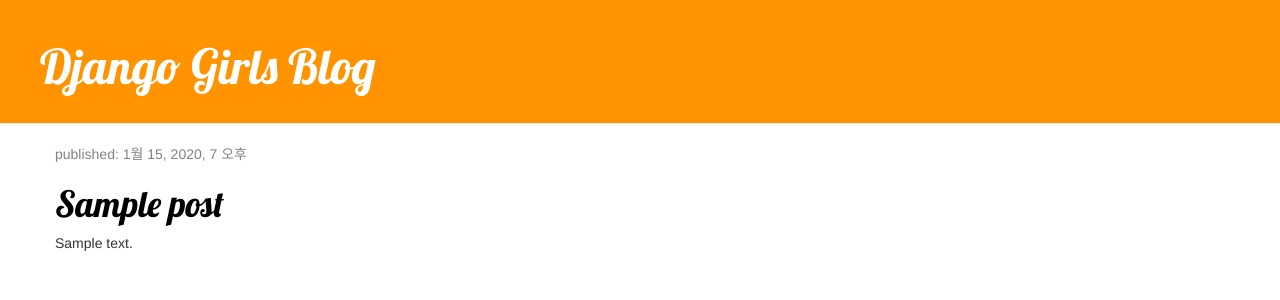
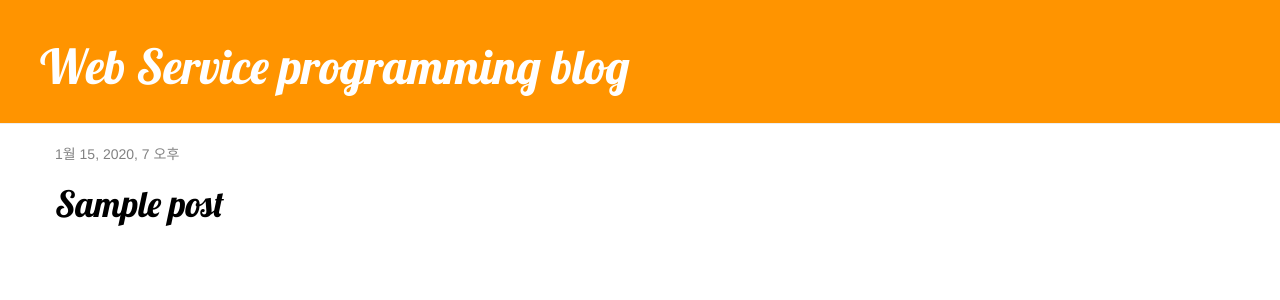
Before and after one commit to Gojin-genius/my-first-blog, a Django app: page / in a window 1280 px wide. Shown: the top 300 px of the page. Run offline with Django 3.2, Linux system fonts and the light colour scheme; tables that the repository leaves empty hold one stand-in row (values such as "Sample post"); some libraries are stand-ins or nearby versions.

Commit message:
Added view and template for detailed blog as well as CSS for the site.

```diff
--- /dev/null
+++ b/blog/templates/blog/base.html
@@ -0,0 +1,26 @@
+{% load static %}
+<!DOCTYPE html>
+
+<html>
+    <head>
+        <title> Web Service programming blog </title>
+        <link rel="stylesheet"href="//maxcdn.bootstrapcdn.com/bootstrap/3.2.0/css/bootstrap.min.css">
+        <link rel="stylesheet"href="//maxcdn.bootstrapcdn.com/bootstrap/3.2.0/css/bootstrap-theme.min.css">
+        <link rel="stylesheet" href="{% static 'css/blog.css' %}">
+        <link href="//fonts.googleapis.com/css?family=Lobster&subset=latin,latin-ext" rel="stylesheet" type="text/css">
+    </head>
+<body>
+    <div class="page-header">
+        <h1><a href=""> Web Service programming blog </a></h1>
+    </div>
+
+    <div class="content container">
+        <div class="row">
+            <div class="col-md-8">
+                {% block content %}
+                {% endblock %}
+            </div>
+        </div>
+    </div>
+</body>
+</html>
--- a/blog/templates/blog/post_list.html
+++ b/blog/templates/blog/post_list.html
@@ -1,34 +1,12 @@
-{% load static %}
-<!DOCTYPE html>
+{% extends 'blog/base.html' %}
 
-<html>
-    <head>
-        <title> Django Girls blog </title>
-        <link rel="stylesheet"href="//maxcdn.bootstrapcdn.com/bootstrap/3.2.0/css/bootstrap.min.css">
-        <link rel="stylesheet"href="//maxcdn.bootstrapcdn.com/bootstrap/3.2.0/css/bootstrap-theme.min.css">
-        <link rel="stylesheet" href="{% static 'css/blog.css' %}">
-        <link href="//fonts.googleapis.com/css?family=Lobster&subset=latin,latin-ext" rel="stylesheet" type="text/css">
-    </head>
-    <body>
-        <div class="page-header">
-            <h1><a href=""> Django Girls Blog </a></h1>
+{% block content%}
+    {% for post in posts%}
+        <div class="post">
+            <div class="date">
+                {{ post.published_date }}
+            </div>
+            <h1><a href="{% url 'post_detail' pk=post.pk %}">{{ post.title }}</a></h1>
         </div>
-
-        <div class="content container">
-            <div class="row">
-                <div class="col-md-8">
-                    {% for post in posts %}
-                        <div class="post">
-                            <div class="date">
-                                <p>published: {{ post.published_date }}</p>
-                            </div>
-                            <h1><a href ="">{{ post.title}}</a></h1>
-                            <p>{{ post.text|linebreaksbr }}</p>
-                        </div>
-                    {% endfor %}
-
-                </div>
-            </div>
-        </div>
-    </body>
-</html>
+    {% endfor%}
+{% endblock%}
--- a/blog/urls.py
+++ b/blog/urls.py
@@ -3,6 +3,6 @@ from . import views
 
 urlpatterns = [
     path('', views.post_list, name = 'post_list'),
-
     path('poem/', views.poem_page, name='poem_page'),
+    path('post/<int:pk>/', views.post_detail, name='post_detail'),
 ]
--- a/blog/views.py
+++ b/blog/views.py
@@ -1,4 +1,4 @@
-from django.shortcuts import render
+from django.shortcuts import render, get_object_or_404
 from .models import Post
 from django.utils import timezone
 
@@ -9,3 +9,7 @@ def post_list(request):
 
 def poem_page(request):
     return render(request, 'blog/poem.html', {})
+
+def post_detail(request, pk):
+    post = get_object_or_404(Post, pk=pk)
+    return render(request, 'blog/post_detail.html', {'post': post})
```
Also changed, not shown: blog/templates/blog/post_detail.html (added, +13 -0 lines), 2 other files.
